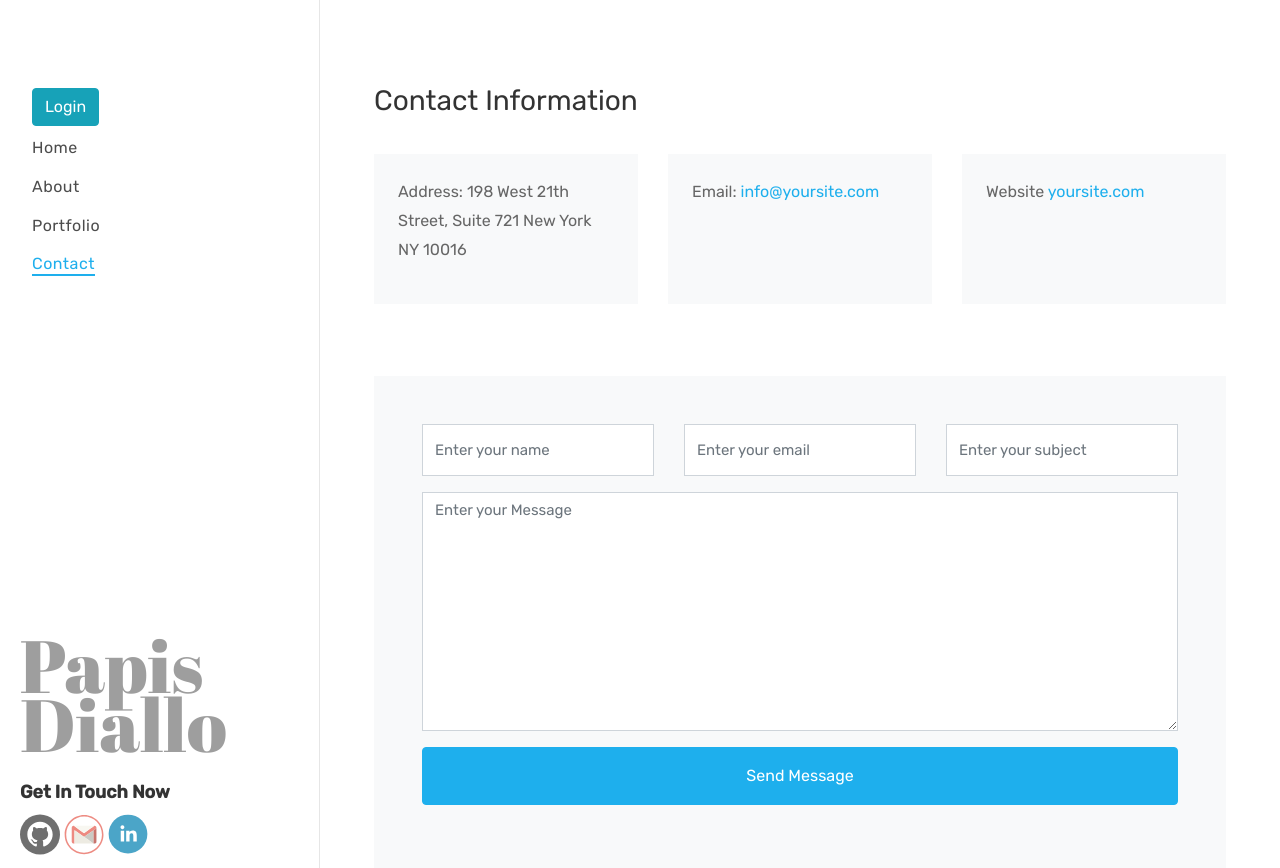
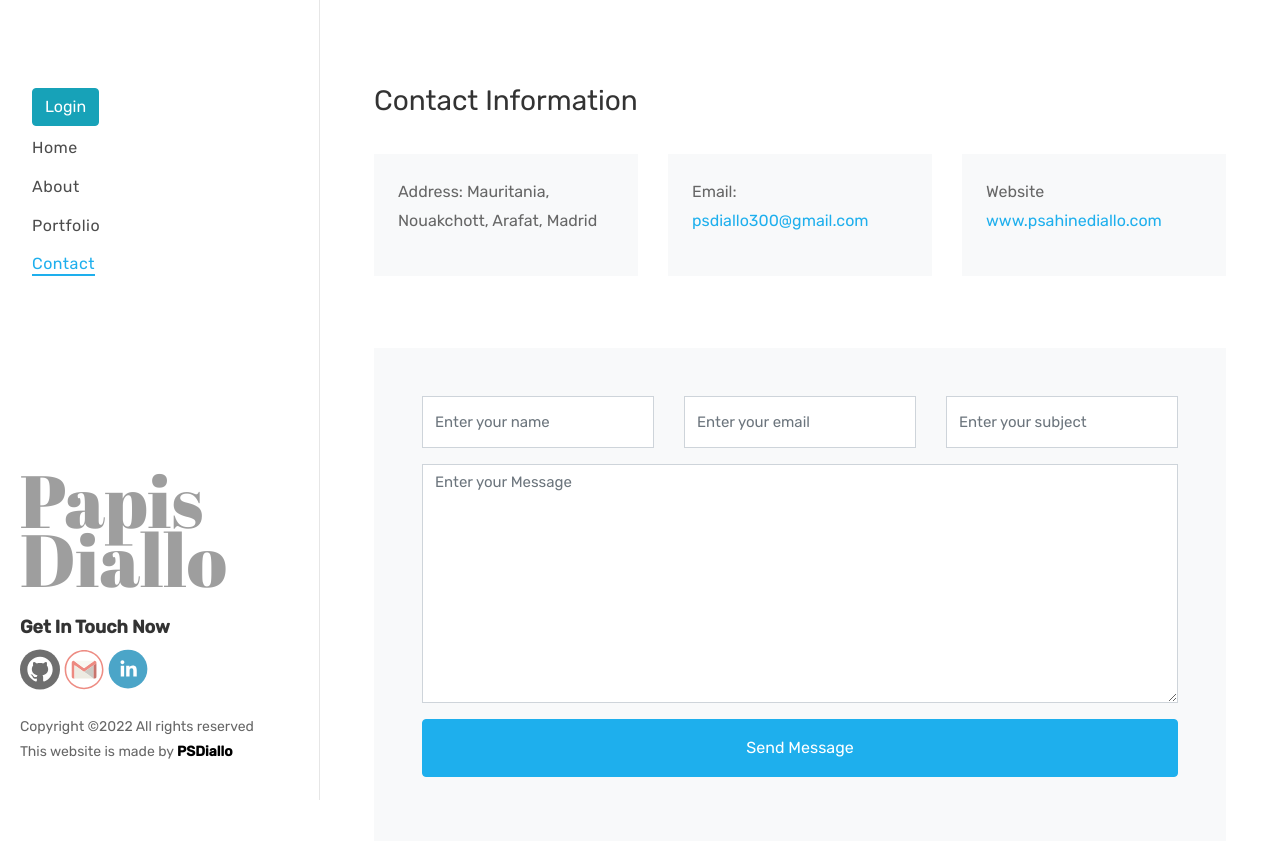
Before and after one commit to SahineDiallo/blog, a Django app: page /contact/ in a window 1280 px wide. Shown: the top 868 px of the page. After the commit the page ends 800 px from the top, so only its background shows below. Run offline with Django 3.2, Linux system fonts and the light colour scheme; some libraries are stand-ins or nearby versions; grey boxes are pictures that could not be loaded.

Commit message:
fixed the single post page and the aside nav style

```diff
--- a/blog/static/blog/js/main.js
+++ b/blog/static/blog/js/main.js
@@ -17,15 +17,15 @@
 	});
 
 
-	var fullHeight = function () {
+	// var fullHeight = function () {
 
-		$('.js-fullheight').css('height', $(window).height());
-		$(window).resize(function () {
-			$('.js-fullheight').css('height', $(window).height());
-		});
+	// 	$('.js-fullheight').css('height', $(window).height());
+	// 	$(window).resize(function () {
+	// 		$('.js-fullheight').css('height', $(window).height());
+	// 	});
 
-	};
-	fullHeight();
+	// };
+	// fullHeight();
 
 	// loader
 	var loader = function () {
--- a/blog/templates/blog/asideNavbar.html
+++ b/blog/templates/blog/asideNavbar.html
@@ -45,7 +45,7 @@
 			<svg>
 				<use href="#twitter" xlink:href="#twitter"></use>
 			</svg> {% endcomment %}
-			<a href="https://www.linkedin.com/in/papis-sahine-diallo-2a1ba5223/" target="_blank">
+			<a href="https://www.linkedin.com/in/papis-sahine-diallo-5aa125238/" target="_blank">
 				<svg>
 					<use href="#linkedin" xlink:href="#linkedin"></use>
 				</svg>
--- a/blog/templates/blog/contact.html
+++ b/blog/templates/blog/contact.html
@@ -18,17 +18,17 @@
 								<div class="w-100"></div>
 								<div class="col-lg-6 col-xl-4 d-flex mb-4">
 									<div class="info bg-light p-4">
-										<p><span>Address:</span> 198 West 21th Street, Suite 721 New York NY 10016</p>
+										<p><span>Address:</span> Mauritania, Nouakchott, Arafat, Madrid</p>
 									</div>
 								</div>
 								<div class="col-lg-6 col-xl-4 d-flex mb-4">
 									<div class="info bg-light p-4">
-										<p><span>Email:</span> <a href="mailto:info@yoursite.com">info@yoursite.com</a></p>
+										<p><span>Email:</span> <a href="mailto:psdiallo300@gmail.com">psdiallo300@gmail.com</a></p>
 									</div>
 								</div>
 								<div class="col-lg-6 col-xl-4 d-flex mb-4">
 									<div class="info bg-light p-4">
-										<p><span>Website</span> <a href="#">yoursite.com</a></p>
+										<p><span>Website</span> <a href="#">www.psahinediallo.com</a></p>
 									</div>
 								</div>
 							</div>
@@ -44,7 +44,6 @@
 			</section>
 		</div><!-- END COLORLIB-MAIN -->
 	</div><!-- END COLORLIB-PAGE -->
-
 	{% include "blog/scripts.html" %}
 
   </body>
--- a/blog/templates/blog/single.html
+++ b/blog/templates/blog/single.html
@@ -79,3 +79,6 @@
   </div>
 </div><!-- END-->
 {% endblock content %}
+{% block aside %}
+	{% include "blog/aside.html" with categories=categories %}
+{% endblock aside %}
--- a/blog/views.py
+++ b/blog/views.py
@@ -39,7 +39,6 @@
         commentForm.instance.post = post
         commentForm.save()
         return redirect("single-post/")
-    context = get_context(request)
     context["post"] = post
     context["commentform"] = commentForm
     context["comments"] = comments
--- a/fonctions/funtions.py
+++ b/fonctions/funtions.py
@@ -1,6 +1,8 @@
 from blog.models import Post, Category
 from Marketing.forms import SubscriberForm
 from django.db.models import Count, Q
+from django.contrib import messages
+from django.shortcuts import redirect
 
 def counting_categories():
     queryset = Post\
@@ -18,7 +20,7 @@
     context = {'posts': posts,
                'categories': categories,
                'latest_posts': latest_posts,
-               'category_counting': counting_categories,
+               'category_counting': category_counting,
                'form': form,
                }
     return context
```
